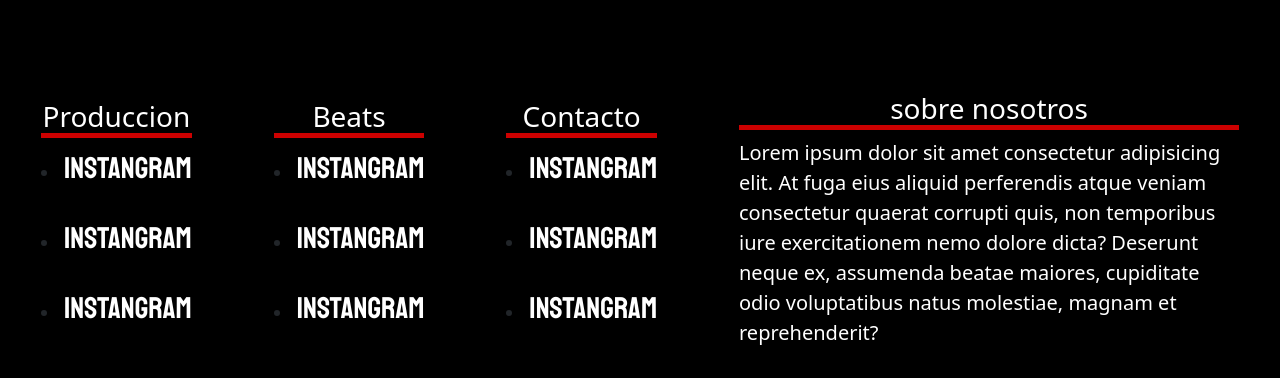
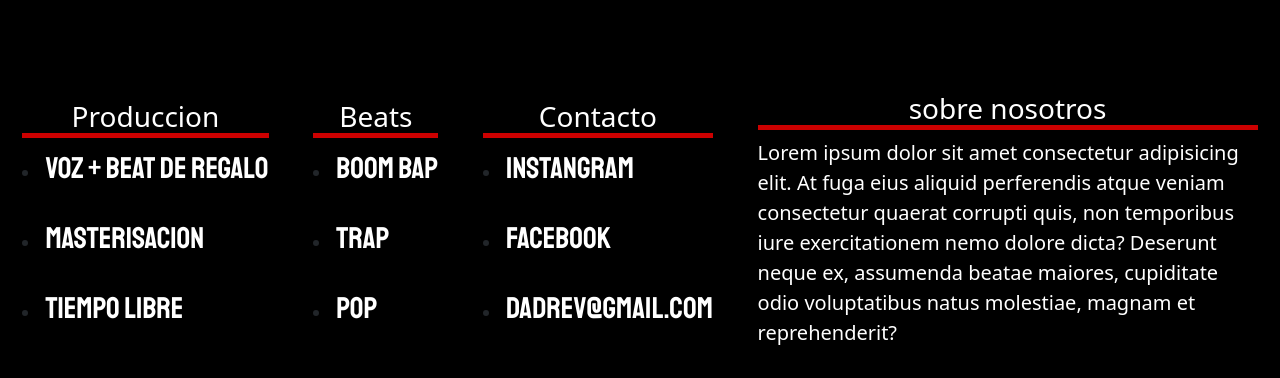
Before and after one commit to ChristianMagallanes/Dadrev, a plain HTML site: page index.html in a window 1280 px wide. Shown: the part 1156-1534 px from the top of the page. Drawn offline with nearby package versions, Linux system fonts and the light colour scheme.

Commit message:
se agregaron efectos a los items del footer

```diff
--- a/estilos.css
+++ b/estilos.css
@@ -23,6 +23,7 @@
 .nav-item a:hover{
     background-color: #C00;
     border-radius: 5px;
+    transition:all .5s ease-in-out;
 }
 header{
     height: 70vh;
@@ -173,12 +174,12 @@ main{
 .Card a:hover{
     background-color: #ffffff;
     color: #000000;
-    transition:all .5s ease-in-out;
+    transition:all .3s ease-in-out;
 }
 .Card2 a:hover{
     background-color: #ffffff;
     color: #000000;
-    transition:all .5s ease-in-out;
+    transition:all .3s ease-in-out;
 }
 
 .ContactoContainer{
@@ -203,6 +204,10 @@ main{
 .footer li{
     margin-bottom: 25px;
 }
+.ItemFooter:hover{
+    padding-left: 5px;
+    transition:all .2s ease-in-out;
+}
 .ItemFooter{
     text-decoration: none;
     color: #fff;
--- a/index.html
+++ b/index.html
@@ -72,23 +72,23 @@
       <footer class="footer">
         <div>
           <h3>Produccion</h3>
-          <li><a class="ItemFooter" href="#">instangram</a></li>
-          <li><a class="ItemFooter" href="#">instangram</a></li>
-          <li><a class="ItemFooter" href="#">instangram</a></li>
+          <li><a class="ItemFooter" href="#">Voz + Beat de regalo</a></li>
+          <li><a class="ItemFooter" href="#">Masterisacion</a></li>
+          <li><a class="ItemFooter" href="#">Tiempo libre</a></li>
 
         </div>
         <div>
           <h3>Beats</h3>
-          <li><a class="ItemFooter" href="#">instangram</a></li>
-          <li><a class="ItemFooter" href="#">instangram</a></li>
-          <li><a class="ItemFooter" href="#">instangram</a></li>
+          <li><a class="ItemFooter" href="#">Boom Bap</a></li>
+          <li><a class="ItemFooter" href="#">Trap</a></li>
+          <li><a class="ItemFooter" href="#">Pop</a></li>
 
         </div>
         <div>
           <h3>Contacto</h3>
           <li><a class="ItemFooter" href="#">instangram</a></li>
-          <li><a class="ItemFooter" href="#">instangram</a></li>
-          <li><a  class="ItemFooter"href="#">instangram</a></li>
+          <li><a class="ItemFooter" href="#">Facebook</a></li>
+          <li><a  class="ItemFooter"href="#">Dadrev@gmail.com</a></li>
         </div>
         <div class="Nosotros">
           <h3>sobre nosotros</h3>
```
